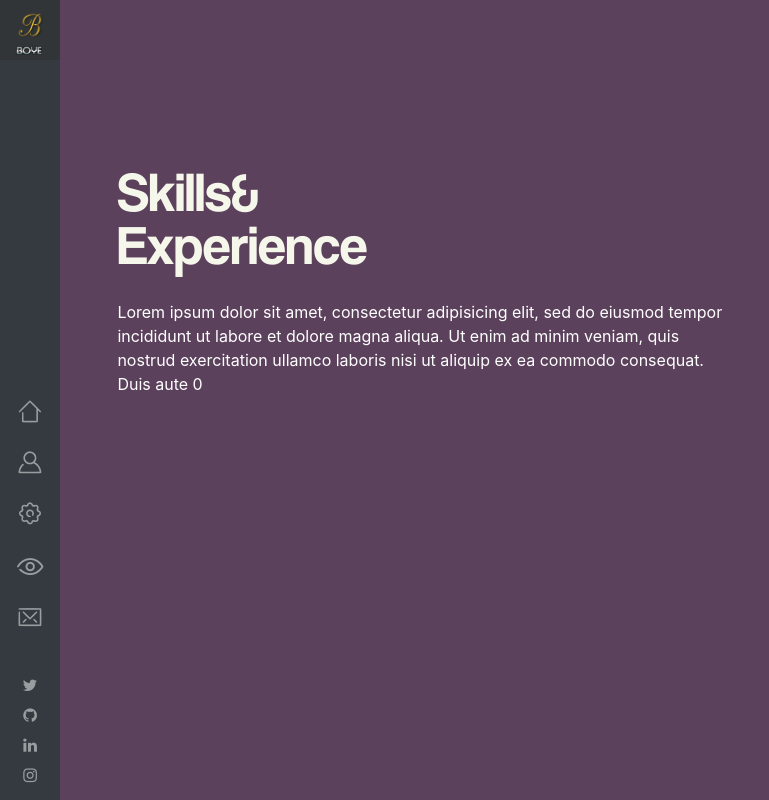
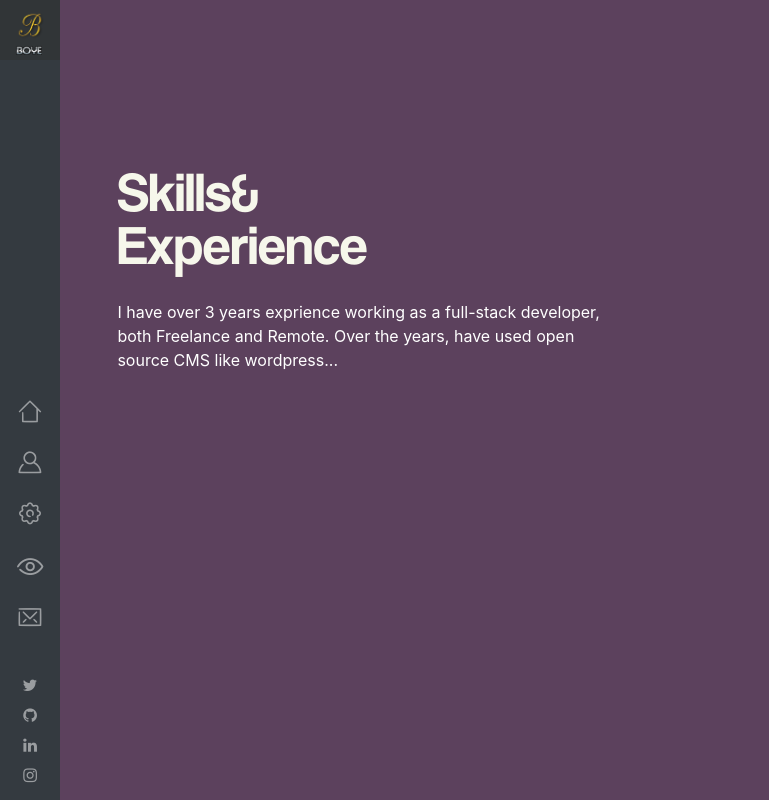
Before and after one commit to boyeoffice/olakunleboye, a Nuxt app: page /skills in a window 1280 px wide. Shown: the whole page, without its empty margins (0-769 px from the left). Built offline with nearby package versions, Linux system fonts and the light colour scheme.

Commit message:
updating content

```diff
--- a/components/CarouselSlideUp.vue
+++ b/components/CarouselSlideUp.vue
@@ -1,7 +1,7 @@
 <template lang="html">
   <div class="slide-content">
-    <div v-for="(data, index) in slides" :class="[{'slide-text': true, 'active': selected === index}, data.transition]">
-      {{ data.text }}
+    <div v-for="(data, index) in slides" :class="[{'slide-text': true, 'active': selected === index}, data.transition]" v-html="data.text">
+
     </div>
   </div>
 </template>
--- a/pages/about.vue
+++ b/pages/about.vue
@@ -3,7 +3,7 @@
     <loading @update-view="show = true" />
     <b-container v-if="show" fluid>
       <b-row>
-          <b-col cols="11" md="6"  class="content">
+          <b-col cols="11" md="5"  class="content">
             <h1 class="blast-root" aria-label=" About me ">
               <blast-root :content="about" />
               <blast-root :content="me" />
@@ -43,10 +43,8 @@ export default {
       me: ['m','e'],
       show: false,
       content: [
-        {text:'Lorem ipsum dolor sit amet, consectetur adipisicing elit, sed do eiusmod tempor incididunt ut labore et dolore magna aliqua. Ut enim ad minim veniam, quis nostrud exercitation ullamco laboris nisi ut aliquip ex ea commodo consequat. Duis aute 0 '},
-        {text:'Excepteur sint occaecat cupidatat non proident, sunt in culpa qui officia deserunt mollit anim id est laborum.1'},
-        {text:'Lorem ipsum dolor sit amet, consectetur adipisicing elit, sed do eiusmod tempor incididunt ut labore et dolore magna aliqua. Ut enim ad minim veniam, quis nostrud exercitation ullamco laboris nisi ut aliquip ex ea commodo consequat. 2 '},
-        {text:'Excepteur sint occaecat cupidatat non proident, sunt in culpa qui officia deserunt mollit anim id est laborum. 3'}
+        {text:'Olakunle Boye is a self taught programmer currently working at Accede Growth, he have passion for writing code that solve problems and making web accessible to everyone... '},
+        {text:'Since the beginning of my journey as a software engineer nearly 3.5 years, have done remote work for angencies, startups and collaborated with talented people to create digital products for business and consumer use...'},
       ],
       selected: 0
     }
@@ -55,7 +53,7 @@ export default {
   },
   methods: {
     updateClass (n) {
-      if(n > 3) {
+      if(n > 1) {
         n = 0
       }
       //this.content[this.selected].transition = 'active animated bounceOut'
--- a/pages/skills.vue
+++ b/pages/skills.vue
@@ -3,7 +3,7 @@
     <loading @update-view="show = true" />
     <b-container class="animated zoomIn" v-if="show" fluid>
       <b-row>
-          <b-col cols="11" md="6"  class="content">
+          <b-col cols="11" md="5"  class="content">
             <h1 class="blast-root" aria-label=" About me ">
               <blast-root :content="skills" />
               <blast-root :content="and" /><br />
@@ -37,10 +37,10 @@
         and: ['&'],
         exp: ['E','x','p','e','r','i','e','n','c','e'],
         content: [
-          {text:'Lorem ipsum dolor sit amet, consectetur adipisicing elit, sed do eiusmod tempor incididunt ut labore et dolore magna aliqua. Ut enim ad minim veniam, quis nostrud exercitation ullamco laboris nisi ut aliquip ex ea commodo consequat. Duis aute 0 '},
-          {text:'Excepteur sint occaecat cupidatat non proident, sunt in culpa qui officia deserunt mollit anim id est laborum.1'},
-          {text:'Lorem ipsum dolor sit amet, consectetur adipisicing elit, sed do eiusmod tempor incididunt ut labore et dolore magna aliqua. Ut enim ad minim veniam, quis nostrud exercitation ullamco laboris nisi ut aliquip ex ea commodo consequat. 2 '},
-          {text:'Excepteur sint occaecat cupidatat non proident, sunt in culpa qui officia deserunt mollit anim id est laborum. 3'}
+          {text:'I have over 3 years exprience working as a full-stack developer, both Freelance and Remote. Over the years, have used open source CMS like wordpress...'},
+          {text:'I enjoy working with  this popular editors(Sublime, Atom and Vscode). <br/> Strong database knowledge in Mysql, Postgresql and Mongodb. <br/> Extensive knowledge of serverless and lambda function...'},
+          {text:'Proficient in PHP, Laravel, NodeJS, VueJS, ExpressJS and Codeigniter. <br/> Experienced using unit test and Mocha for testing...'},
+          {text:'Clean, modern designs - optimized for performance, search engines and conversting users tp customers.<br/> Familiar with Apache and Nginx.'}
         ],
         show: false
       }
```
Also changed, not shown: static/img/hero.svg (added).
